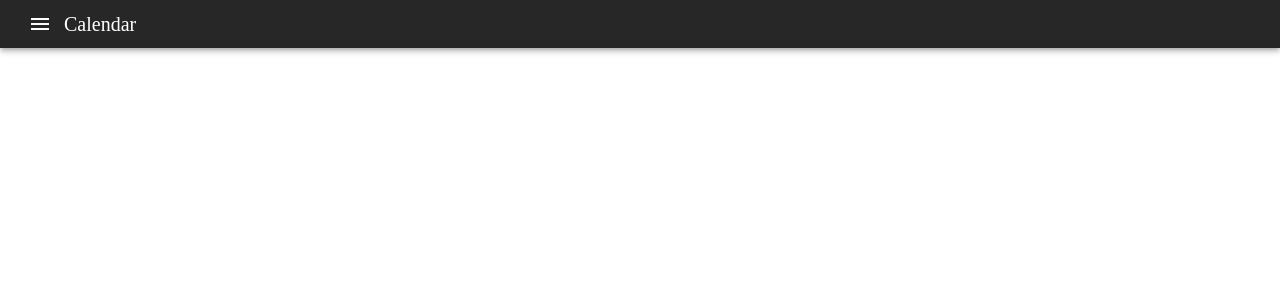
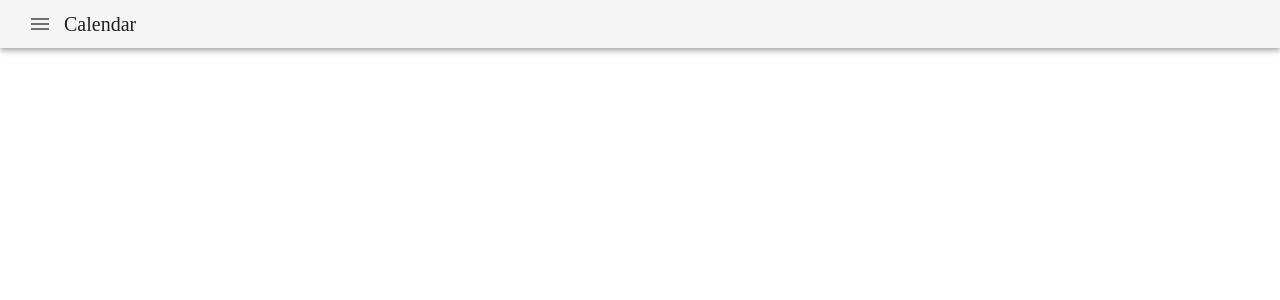
Before and after one commit to mako-makok/calendar-app, a Vue app in the folder front/: page / in a window 1280 px wide. Shown: the top 300 px of the page. Built offline with nearby package versions, Linux system fonts and the light colour scheme.

Commit message:
change struct change component configuration

```diff
--- a/front/src/components/Home.vue
+++ b/front/src/components/Home.vue
@@ -8,7 +8,7 @@
 
 <script lang="ts">
 import { Vue, Component } from 'vue-property-decorator';
-import NavigationBar from '@/components/NavigationBar.vue';
+import NavigationBar from '@/components/NavigationBar/NavigationBar.vue';
 
 @Component({
   components: {
--- a/front/src/components/NavigationBar.vue
+++ b/front/src/components/NavigationBar/NavigationBar.vue
@@ -1,13 +1,10 @@
 <template>
   <div>
     <v-app-bar
-      color="deep-purple accent-4"
       dense
-      dark
     >
       <v-app-bar-nav-icon></v-app-bar-nav-icon>
       <v-toolbar-title>Calendar</v-toolbar-title>
-
     </v-app-bar>
   </div>
 </template>
```
